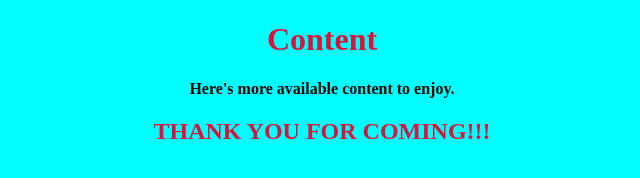
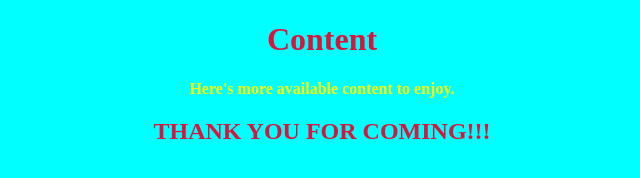
Before and after one commit to triadk/Kyle_s_Personal_website, a plain HTML site: page mywebsite.com/content-2.html in a window 1280 px wide. Shown: the whole page, without its empty margins (318-958 px from the left). Drawn offline with Linux system fonts and the light colour scheme.

Commit message:
Update content-2.html

```diff
--- a/mywebsite.com/content-2.html
+++ b/mywebsite.com/content-2.html
@@ -14,7 +14,7 @@
 
 
     <h1>Content </h1>
-    <p> <strong>Here's more available content to enjoy.</strong></p>
+    <p> <strong><span style="color:yellow;"</span>Here's more available content to enjoy.</strong></p>
 
     <h2>THANK YOU FOR COMING!!!</h2>
 </body>
```
